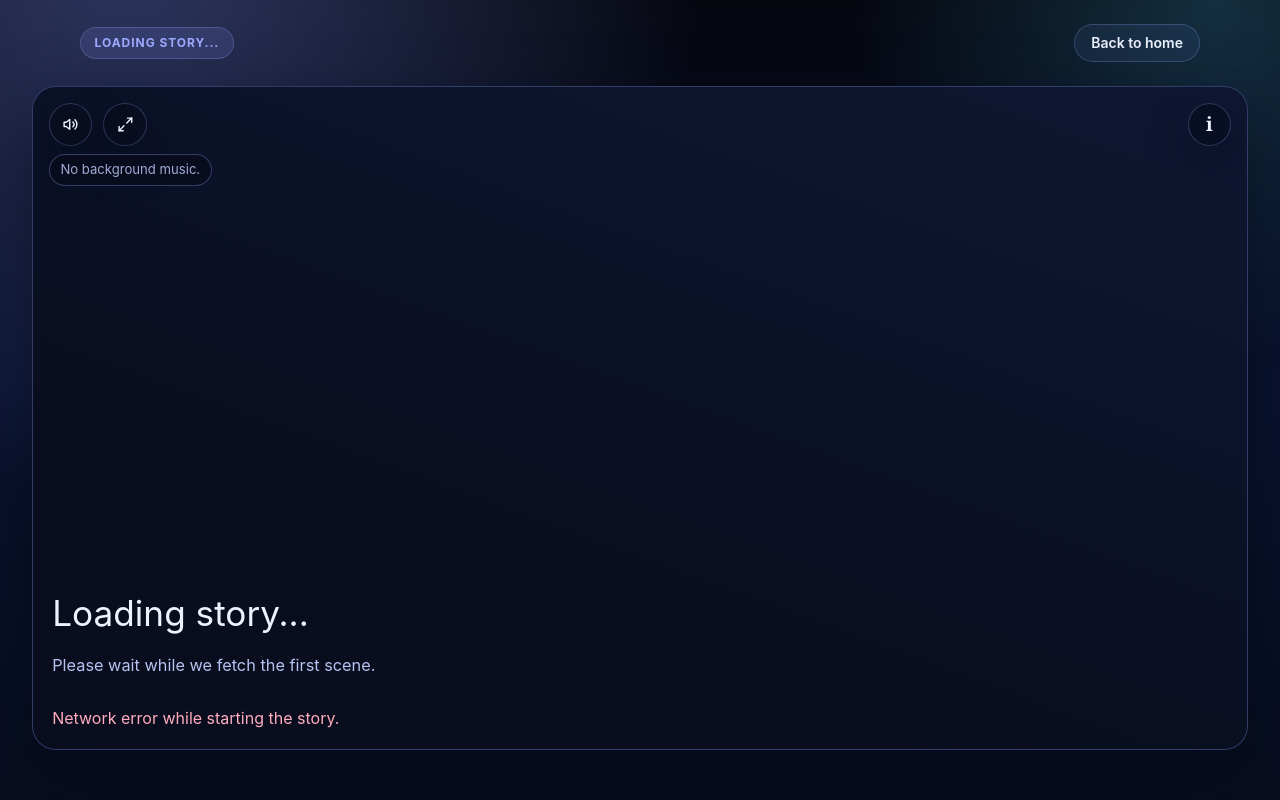
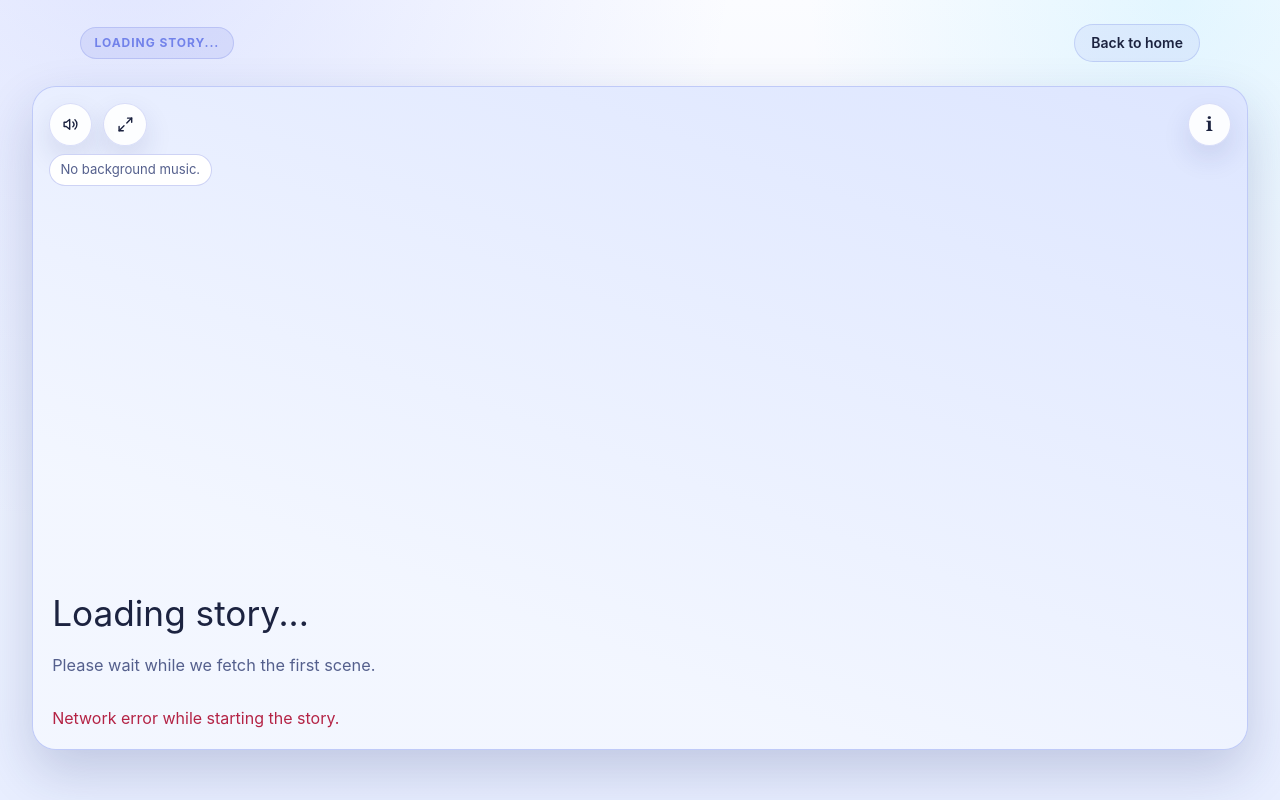
Before and after one commit to fardinkamal62/tadpole-interactive-story-engine, a Django app: page /story/1/ in a window 1280 px wide. Run offline with Django 5.2, Linux system fonts and the light colour scheme; data comes from the database, SQL or seed files in the repository; data that the repository does not hold is empty; some libraries are stand-ins or nearby versions; some web fonts are replaced.

Commit message:
feat: update styles across multiple CSS files for improved light theme support and UI consistency

```diff
--- a/static/story_list.html
+++ b/static/story_list.html
@@ -23,10 +23,8 @@
     </header>
 
     <main class="mx-auto w-full max-w-6xl px-4 pb-10">
-        <section class="story-tools" data-animate>
-            <label for="story-search" class="story-search-label">Find story</label>
+        <section class="story-tools flex justify-center items-center h-full py-8" data-animate>
             <input id="story-search" class="story-search" type="search" placeholder="Search by title or description">
-            <p class="story-search-meta" id="story-search-meta">Showing all stories</p>
         </section>
         <section class="story-grid">
             {% if stories %}
--- a/static/styles/base.css
+++ b/static/styles/base.css
@@ -1,22 +1,22 @@
 :root {
-    color-scheme: dark;
-    --bg-main: #060913;
-    --bg-soft: #0f1835;
-    --bg-card: rgba(16, 22, 46, 0.78);
-    --bg-card-strong: rgba(15, 20, 42, 0.92);
-    --text-main: #eef2ff;
-    --text-muted: #b6c2ef;
-    --accent: #7d8dff;
-    --accent-strong: #9eabff;
-    --accent-contrast: #09102f;
-    --border: rgba(154, 169, 255, 0.25);
-    --success: #75e9b3;
-    --danger: #ff9aad;
+    color-scheme: light;
+    --bg-main: #f6f8ff;
+    --bg-soft: #e8edff;
+    --bg-card: rgba(255, 255, 255, 0.86);
+    --bg-card-strong: rgba(255, 255, 255, 0.96);
+    --text-main: #1c2340;
+    --text-muted: #55608d;
+    --accent: #5c6ddf;
+    --accent-strong: #7282ea;
+    --accent-contrast: #ffffff;
+    --border: rgba(91, 110, 223, 0.22);
+    --success: #2f9f68;
+    --danger: #cc3658;
     --radius-sm: 12px;
     --radius-md: 16px;
     --radius-lg: 24px;
-    --shadow-soft: 0 16px 40px rgba(4, 8, 20, 0.35);
-    --shadow-strong: 0 28px 70px rgba(2, 7, 18, 0.5);
+    --shadow-soft: 0 12px 28px rgba(31, 45, 112, 0.12);
+    --shadow-strong: 0 22px 52px rgba(31, 45, 112, 0.2);
     --speed-fast: 140ms;
     --speed-normal: 260ms;
     --ease-out: cubic-bezier(0.2, 0.7, 0, 1);
@@ -36,9 +36,9 @@ body {
     font-family: "Elms Sans", Inter, "Segoe UI", Roboto, Helvetica, Arial, sans-serif;
     color: var(--text-main);
     background:
-        radial-gradient(circle at 10% -10%, rgba(127, 148, 255, 0.35), transparent 40%),
-        radial-gradient(circle at 95% 0%, rgba(76, 205, 255, 0.2), transparent 25%),
-        linear-gradient(180deg, #05070f 0%, #0a1330 48%, #070d1f 100%);
+        radial-gradient(circle at 10% -10%, rgba(126, 146, 255, 0.22), transparent 42%),
+        radial-gradient(circle at 92% 0%, rgba(99, 214, 255, 0.16), transparent 26%),
+        linear-gradient(180deg, #fbfcff 0%, #eef3ff 52%, #e8eeff 100%);
     background-attachment: fixed;
 }
 
@@ -73,14 +73,14 @@ a {
 .btn-outline-secondary {
     border-color: var(--border);
     color: var(--text-main);
-    background: rgba(132, 148, 255, 0.08);
+    background: rgba(92, 109, 223, 0.08);
 }
 
 .btn-outline-primary:hover,
 .btn-outline-dark:hover,
 .btn-outline-secondary:hover {
-    border-color: rgba(155, 170, 255, 0.5);
-    background: rgba(132, 148, 255, 0.18);
+    border-color: rgba(92, 109, 223, 0.42);
+    background: rgba(92, 109, 223, 0.14);
     color: var(--text-main);
 }
 
@@ -90,15 +90,15 @@ a {
 }
 
 .alert-info {
-    border-color: rgba(147, 164, 255, 0.48);
-    background: rgba(123, 140, 255, 0.18);
+    border-color: rgba(92, 109, 223, 0.32);
+    background: rgba(92, 109, 223, 0.12);
     color: var(--text-main);
 }
 
 .alert-danger {
-    border-color: rgba(255, 154, 173, 0.5);
-    background: rgba(255, 154, 173, 0.14);
-    color: #ffd8e1;
+    border-color: rgba(204, 54, 88, 0.34);
+    background: rgba(204, 54, 88, 0.12);
+    color: #801732;
 }
 
 .profile-menu {
@@ -121,7 +121,7 @@ a {
     align-items: center;
     gap: 0.5rem;
     padding: 0.35rem 0.8rem;
-    background: rgba(132, 148, 255, 0.12);
+    background: rgba(92, 109, 223, 0.1);
     color: var(--text-main);
     cursor: pointer;
 }
@@ -179,7 +179,7 @@ a {
 }
 
 .profile-dropdown-item:hover {
-    background: rgba(145, 161, 255, 0.2);
+    background: rgba(92, 109, 223, 0.14);
 }
 
 [data-animate] {
--- a/static/styles/story_page.css
+++ b/static/styles/story_page.css
@@ -19,7 +19,7 @@
     padding: 0.35rem 0.85rem;
     border-radius: 999px;
     border: 1px solid var(--border);
-    background: rgba(132, 148, 255, 0.15);
+    background: rgba(92, 109, 223, 0.12);
     color: var(--accent-strong);
     text-transform: uppercase;
     letter-spacing: 0.08em;
@@ -42,7 +42,7 @@
     overflow: hidden;
     border-radius: var(--radius-lg);
     border: 1px solid var(--border);
-    background: #101937;
+    background: #dbe4ff;
     background-size: cover;
     background-position: center;
     box-shadow: var(--shadow-strong);
@@ -78,7 +78,7 @@
     display: inline-flex;
     align-items: center;
     justify-content: center;
-    background: rgba(8, 12, 28, 0.68);
+    background: rgba(255, 255, 255, 0.9);
     color: var(--text-main);
     box-shadow: var(--shadow-soft);
     transition: transform var(--speed-fast) var(--ease-out), background var(--speed-fast) var(--ease-out), border-color var(--speed-fast) var(--ease-out);
@@ -87,8 +87,8 @@
 .icon-button:hover,
 .icon-button:focus-visible {
     transform: translateY(-1px);
-    border-color: rgba(166, 181, 255, 0.58);
-    background: rgba(20, 27, 56, 0.88);
+    border-color: rgba(92, 109, 223, 0.45);
+    background: rgba(244, 247, 255, 0.98);
 }
 
 .icon {
@@ -136,7 +136,7 @@
     width: min(250px, calc(100vw - 3rem));
     border-radius: var(--radius-md);
     border: 1px solid var(--border);
-    background: rgba(8, 12, 28, 0.88);
+    background: var(--bg-card-strong);
     box-shadow: var(--shadow-soft);
     padding: 0.7rem 0.78rem;
     opacity: 0;
@@ -163,9 +163,9 @@
     top: calc(100% + 0.5rem);
     left: 0;
     border-radius: 999px;
-    border: 1px solid rgba(150, 166, 255, 0.32);
-    background: rgba(8, 12, 28, 0.88);
-    color: rgba(182, 194, 239, 0.88);
+    border: 1px solid rgba(92, 109, 223, 0.3);
+    background: rgba(255, 255, 255, 0.96);
+    color: var(--text-muted);
     font-size: 0.82rem;
     padding: 0.32rem 0.65rem;
     white-space: nowrap;
@@ -205,7 +205,7 @@
     display: flex;
     flex-direction: column;
     justify-content: flex-end;
-    background: linear-gradient(200deg, rgba(8, 12, 28, 0.18) 0%, rgba(8, 12, 28, 0.92) 72%);
+    background: linear-gradient(200deg, rgba(255, 255, 255, 0.06) 0%, rgba(246, 249, 255, 0.88) 74%);
 }
 
 .story-title {
@@ -227,8 +227,8 @@
     margin-top: 1rem;
     padding: 0.55rem 0.78rem;
     border-radius: 999px;
-    border: 1px solid rgba(152, 168, 255, 0.34);
-    background: rgba(8, 12, 28, 0.66);
+    border: 1px solid rgba(92, 109, 223, 0.28);
+    background: rgba(255, 255, 255, 0.9);
     color: var(--text-main);
     font-size: 0.9rem;
 }
@@ -237,7 +237,7 @@
     width: 15px;
     height: 15px;
     border-radius: 50%;
-    border: 2px solid rgba(189, 201, 255, 0.35);
+    border: 2px solid rgba(114, 130, 234, 0.26);
     border-top-color: var(--accent-strong);
     animation: spin 0.8s linear infinite;
 }
@@ -261,18 +261,18 @@
     align-items: center;
     padding: 0.82rem 1rem;
     border-radius: var(--radius-sm);
-    border: 1px solid rgba(155, 171, 255, 0.26);
-    background: rgba(9, 13, 28, 0.78);
+    border: 1px solid rgba(92, 109, 223, 0.24);
+    background: rgba(255, 255, 255, 0.9);
     color: var(--text-main);
     text-align: left;
-    box-shadow: 0 8px 20px rgba(2, 7, 18, 0.35);
+    box-shadow: 0 8px 20px rgba(31, 45, 112, 0.14);
     transform: translateY(6px);
     opacity: 0;
     animation: rise-in 220ms ease forwards;
 }
 
 .story-choice:hover:not([disabled]) {
-    border-color: rgba(169, 183, 255, 0.52);
+    border-color: rgba(92, 109, 223, 0.44);
     transform: translateY(-1px);
 }
 
@@ -304,7 +304,7 @@
 
 .story-error {
     margin-top: 0.75rem;
-    color: #ffadbe;
+    color: #b42345;
 }
 
 .audio-volume {
```
Also changed, not shown: static/styles/home_page.css (+9 -9 lines), static/styles/login.css (+11 -11 lines), static/styles/story_list.css (+8 -8 lines).
